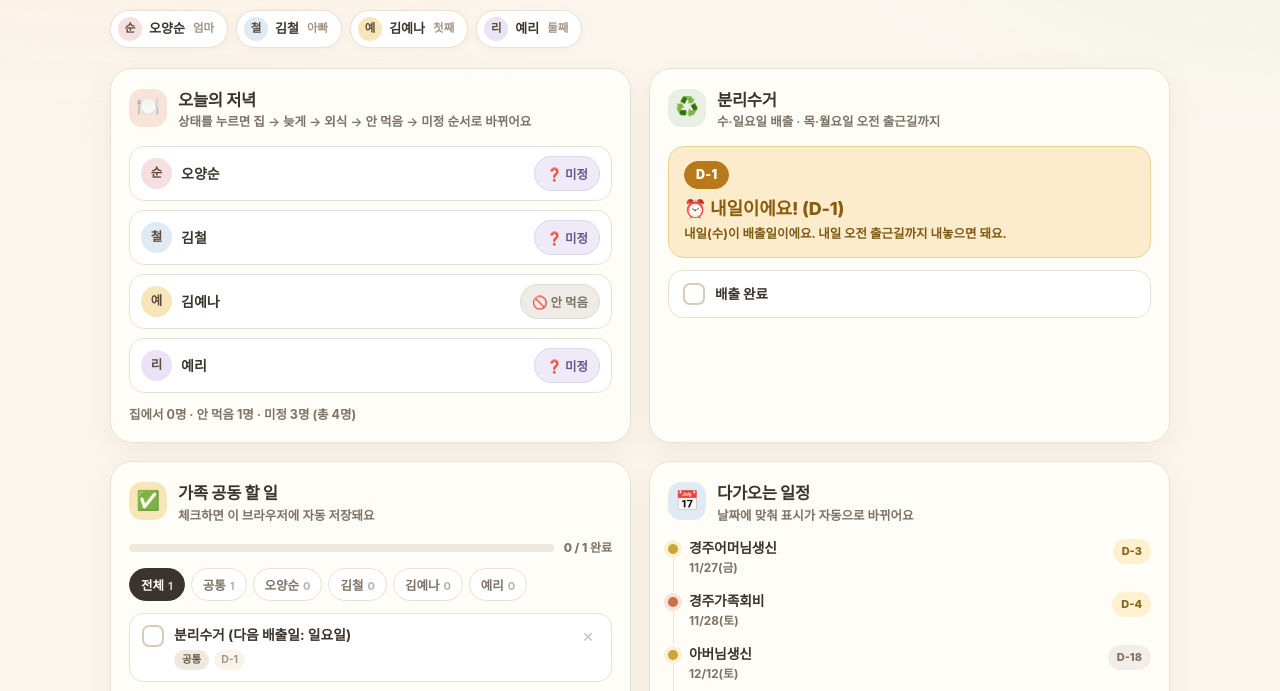
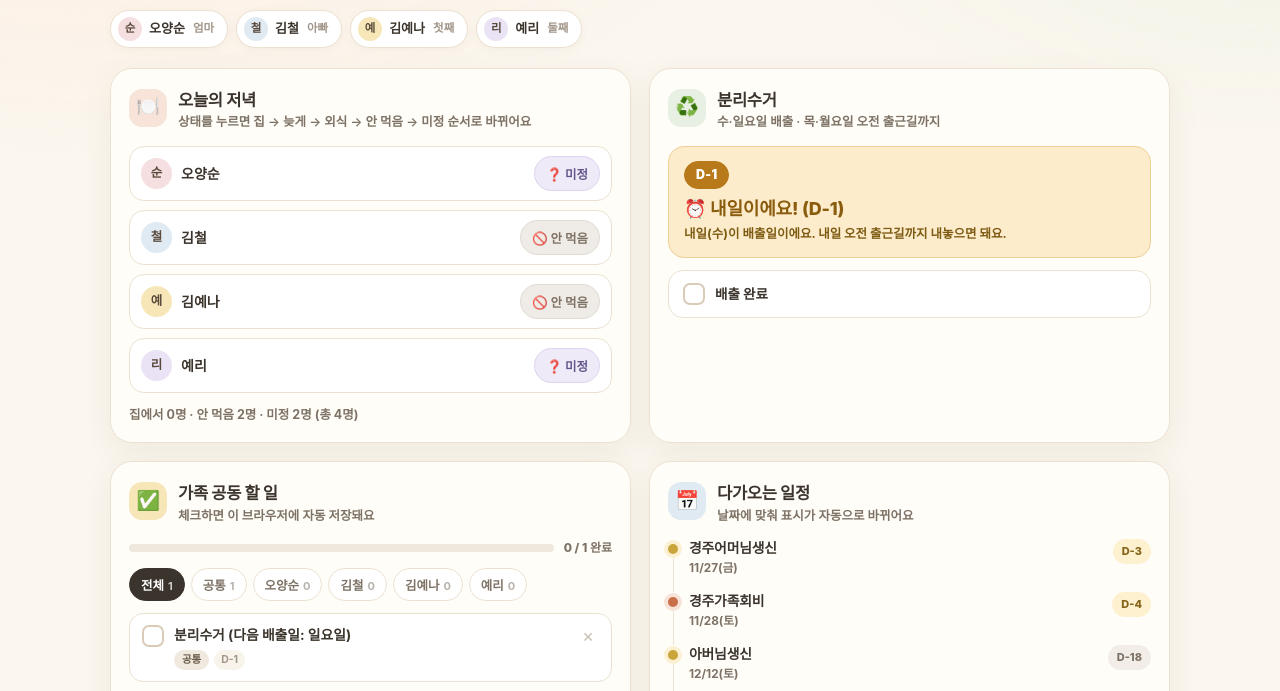
Before and after one commit to yena5789/family-dashboard, a plain HTML site: page index.html in a window 1280 px wide. Shown: the part 94-785 px from the top of the page. Drawn offline with Linux system fonts and the light colour scheme.

Commit message:
2026-11-24 김철 님 저녁 미식사 반영

```diff
--- a/index.html
+++ b/index.html
@@ -535,7 +535,7 @@
     { id: 'yena', name: '김예나', initial: '예', color: 'var(--butter)' },
     { id: 'eri', name: '예리', initial: '리', color: 'var(--lilac)' }
   ];
-  var dinnerDefault = { oh: 'unknown', kim: 'unknown', yena: 'skip', eri: 'unknown' };
+  var dinnerDefault = { oh: 'unknown', kim: 'skip', yena: 'skip', eri: 'unknown' };
   var dinnerSaved = load(KEY.dinner + todayStr, null);
   var dinner = {};
   FAMILY.forEach(function (p) {
```
